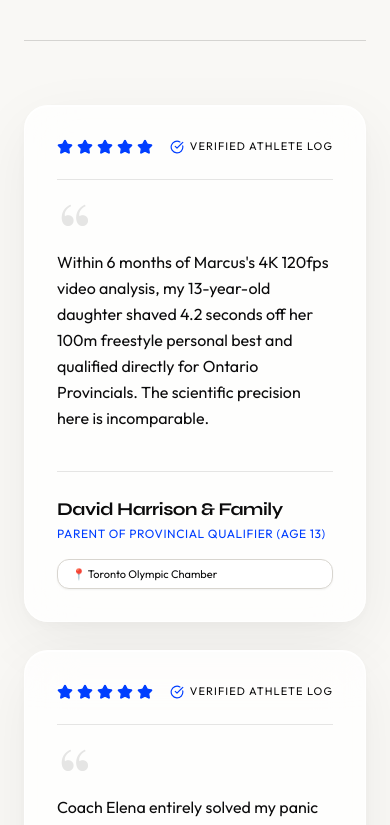
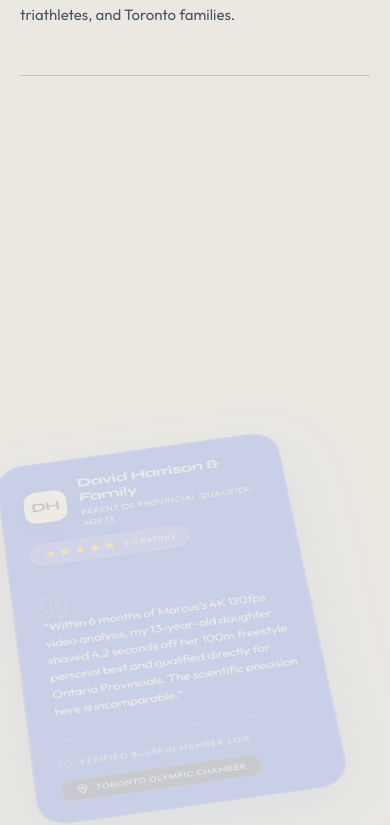
Before and after one commit to sohailarbi355813-cmyk/Bluefinswim, a Next.js app: page / in a window 390 px wide. Shown: the part 10479-11304 px from the top of the page. Built offline with nearby package versions, Linux system fonts and the light colour scheme; a web font is replaced by a local one.

Commit message:
feat: implement 3D tilted wheel review deck with custom alternating color themes and scroll-activated dealing physics

```diff
--- a/components/CoachesSection.tsx
+++ b/components/CoachesSection.tsx
@@ -1,10 +1,16 @@
 "use client";
 
-import React from "react";
+import React, { useRef } from "react";
+import gsap from "gsap";
+import { ScrollTrigger } from "gsap/ScrollTrigger";
+import { useGSAP } from "@gsap/react";
 import { motion } from "framer-motion";
 import StaggeredText from "@/components/kinetic/StaggeredText";
-import MagneticButton from "@/components/kinetic/MagneticButton";
-import { Star, ShieldCheck, Award, Sparkles, Trophy, CheckCircle } from "lucide-react";
+import { Star, ShieldCheck, Award, Sparkles, Trophy, CheckCircle, MapPin, Quote } from "lucide-react";
+
+if (typeof window !== "undefined") {
+  gsap.registerPlugin(ScrollTrigger);
+}
 
 const coaches = [
   {
@@ -39,36 +45,173 @@ const coaches = [
   },
 ];
 
-const testimonials = [
+const wheelReviews = [
   {
+    initials: "DH",
     quote: "Within 6 months of Marcus's 4K 120fps video analysis, my 13-year-old daughter shaved 4.2 seconds off her 100m freestyle personal best and qualified directly for Ontario Provincials. The scientific precision here is incomparable.",
     name: "David Harrison & Family",
-    sub: "Parent of Provincial Qualifier (Age 13)",
+    sub: "Parent of Provincial Qualifier · Age 13",
     loc: "Toronto Olympic Chamber",
-    span: "lg:col-span-7",
     stars: 5,
+    cardTheme: "bg-[#003EFF] text-white border-2 border-white/25 shadow-[0_25px_70px_rgba(0,62,255,0.38)]",
+    avatarTheme: "bg-white text-[#001026] shadow-[0_6px_20px_rgba(0,0,0,0.2)]",
+    starBadge: "bg-white/20 text-white border border-white/30 backdrop-blur-md",
+    subColor: "text-white/90",
+    dividerColor: "border-white/20",
+    locBadge: "bg-[#001026]/70 text-white border border-white/25",
+    tiltDesktop: -3.5,
+    tiltMobile: -2,
   },
   {
+    initials: "RT",
     quote: "Coach Elena entirely solved my panic attacks around deep water turns. I swam my last half-Ironman distance with pristine heart rate control and passed 48 swimmers on the back stretch.",
     name: "Dr. Rachel Thorne",
     sub: "Masters Athlete · Half-Ironman Competitor",
     loc: "Toronto Harbourfront Studio",
-    span: "lg:col-span-5",
     stars: 5,
+    cardTheme: "bg-white text-[#001026] border border-slate-200/80 shadow-[0_25px_80px_rgba(0,0,0,0.08)]",
+    avatarTheme: "bg-[#003EFF] text-white shadow-[0_6px_20px_rgba(0,62,255,0.35)]",
+    starBadge: "bg-[#F0F2F6] text-[#D97706] border border-slate-200",
+    subColor: "text-[#003EFF]",
+    dividerColor: "border-slate-200",
+    locBadge: "bg-slate-100 text-[#001026] border border-slate-200",
+    tiltDesktop: 3.5,
+    tiltMobile: 2,
   },
   {
+    initials: "MK",
     quote: "At 44 years old, I was genuinely terrified of deep water. The private diagnostic sessions were empowering, calm, and deeply rooted in physics rather than brute shouting. Today I easily swim 1,500m continuously.",
     name: "Michael K.",
-    sub: "Adult Learner · Age 44",
+    sub: "Adult Foundation Learner · Age 44",
     loc: "Downtown Toronto Studio",
-    span: "lg:col-span-12",
     stars: 5,
+    cardTheme: "bg-[#001026] text-white border border-cyan-400/35 shadow-[0_30px_90px_rgba(0,16,38,0.45)]",
+    avatarTheme: "bg-[#22bbee] text-[#001026] font-900 shadow-[0_6px_20px_rgba(34,187,238,0.4)]",
+    starBadge: "bg-white/10 text-[#22bbee] border border-cyan-400/30 backdrop-blur-md",
+    subColor: "text-[#22bbee]",
+    dividerColor: "border-white/15",
+    locBadge: "bg-white/10 text-white border border-white/15",
+    tiltDesktop: -3,
+    tiltMobile: -1.5,
+  },
+  {
+    initials: "CL",
+    quote: "The hydro-flume drag analysis spotted an elbow drop in my recovery stroke that three other clubs completely missed. Fixing that one movement gave me effortless sprint glide and zero shoulder fatigue.",
+    name: "Claire Lin",
+    sub: "University Varsity Sprinter",
+    loc: "High Velocity Flume Lab",
+    stars: 5,
+    cardTheme: "bg-[#F2F4F8] text-[#001026] border border-slate-300 shadow-[0_20px_70px_rgba(0,0,0,0.07)]",
+    avatarTheme: "bg-[#001026] text-white shadow-md",
+    starBadge: "bg-white text-[#003EFF] border border-slate-200 shadow-sm",
+    subColor: "text-[#003EFF]",
+    dividerColor: "border-slate-200/80",
+    locBadge: "bg-white text-[#001026] border border-slate-200",
+    tiltDesktop: 3,
+    tiltMobile: 2,
+  },
+  {
+    initials: "BM",
+    quote: "Enrolling our 6-year-old in the Youth Foundation track was the smartest decision we made this summer. Zero water anxiety after session two, and now he explains float mechanics to us at the beach.",
+    name: "Brandon & Maya S.",
+    sub: "Parents of Foundation Swimmer · Age 6",
+    loc: "Toronto Olympic Chamber",
+    stars: 5,
+    cardTheme: "bg-[#003EFF] text-white border-2 border-white/25 shadow-[0_25px_70px_rgba(0,62,255,0.38)]",
+    avatarTheme: "bg-white text-[#001026] shadow-[0_6px_20px_rgba(0,0,0,0.2)]",
+    starBadge: "bg-white/20 text-white border border-white/30 backdrop-blur-md",
+    subColor: "text-white/90",
+    dividerColor: "border-white/20",
+    locBadge: "bg-[#001026]/70 text-white border border-white/25",
+    tiltDesktop: -2.5,
+    tiltMobile: -1.5,
   },
 ];
 
 export default function CoachesSection() {
+  const sectionRef = useRef<HTMLDivElement>(null);
+  const wheelContainerRef = useRef<HTMLDivElement>(null);
+  const reviewCardRefs = useRef<(HTMLDivElement | null)[]>([]);
+
+  useGSAP(() => {
+    if (!wheelContainerRef.current) return;
+    const cards = reviewCardRefs.current.filter((c): c is HTMLDivElement => c !== null);
+    if (cards.length === 0) return;
+
+    const mm = gsap.matchMedia();
+
+    // Widescreen & Desktop Wheel Physics (>=1024px)
+    mm.add("(min-width: 1024px)", () => {
+      gsap.set(wheelContainerRef.current, { perspective: 1800 });
+
+      cards.forEach((card, i) => {
+        const targetTilt = wheelReviews[i]?.tiltDesktop || 0;
+        gsap.set(card, {
+          y: 130 + i * 25,
+          rotateX: 25,
+          rotateZ: i % 2 === 0 ? -12 : 12,
+          opacity: i === 0 ? 0.35 : 0,
+          scale: 0.88,
+          transformOrigin: "center center",
+        });
+
+        gsap.to(card, {
+          y: 0,
+          rotateX: 0,
+          rotateZ: targetTilt,
+          opacity: 1,
+          scale: 1,
+          duration: 1.8,
+          ease: "power3.out",
+          scrollTrigger: {
+            trigger: card,
+            start: "top 90%",
+            end: "top 45%",
+            scrub: 1.5,
+          },
+        });
+      });
+    });
+
+    // Mobile & Tablet Wheel Dealing Physics (<1024px)
+    mm.add("(max-width: 1023px)", () => {
+      gsap.set(wheelContainerRef.current, { perspective: 1400 });
+
+      cards.forEach((card, i) => {
+        const targetTilt = wheelReviews[i]?.tiltMobile || 0;
+        gsap.set(card, {
+          y: 80,
+          rotateX: 18,
+          rotateZ: i % 2 === 0 ? -8 : 8,
+          opacity: 0.15,
+          scale: 0.9,
+          transformOrigin: "center bottom",
+        });
+
+        gsap.to(card, {
+          y: 0,
+          rotateX: 0,
+          rotateZ: targetTilt,
+          opacity: 1,
+          scale: 1,
+          duration: 1.6,
+          ease: "power2.out",
+          scrollTrigger: {
+            trigger: card,
+            start: "top 92%",
+            end: "top 55%",
+            scrub: 1.4,
+          },
+        });
+      });
+    });
+
+    ScrollTrigger.refresh();
+    return () => mm.revert();
+  }, { scope: sectionRef });
+
   return (
-    <section id="coaches" className="relative py-28 lg:py-36 z-10 border-t border-[#0B0B0C]/10">
+    <section ref={sectionRef} id="coaches" className="relative py-28 lg:py-36 z-10 border-t border-[#0B0B0C]/10 overflow-hidden bg-[#EBE8E2]">
 
       {/* ── FACULTY MASTER SECTION ───────────────────────────── */}
       <div className="max-w-[1450px] mx-auto px-6 sm:px-10 lg:px-16 mb-32">
@@ -151,21 +294,21 @@ export default function CoachesSection() {
 
       </div>
 
-      {/* ── CHAMPIONSHIP STORIES BENTO SECTION ─────────────────── */}
-      <div id="testimonials" className="max-w-[1450px] mx-auto px-6 sm:px-10 lg:px-16">
+      {/* ── 3D ROTATING REVIEWS WHEEL DECK SECTION ─────────────── */}
+      <div id="testimonials" className="max-w-[1450px] mx-auto px-5 sm:px-10 lg:px-16 pt-8">
 
-        <div className="flex flex-col lg:flex-row lg:items-end justify-between gap-10 mb-16 pb-12 border-b border-[#0B0B0C]/15">
+        <div className="flex flex-col lg:flex-row lg:items-end justify-between gap-10 mb-16 sm:mb-20 pb-12 border-b border-[#0B0B0C]/15">
           <div className="space-y-4">
-            <div className="inline-flex items-center gap-2 px-3.5 py-1 rounded-md bg-[#003EFF]/10 border border-[#003EFF]/25 text-[#003EFF] text-[11px] font-body font-800 tracking-[0.25em] uppercase">
-              <Sparkles className="w-3.5 h-3.5" />
+            <div className="inline-flex items-center gap-2 px-4 py-1.5 rounded-full bg-[#003EFF] text-white text-[11px] sm:text-[12px] font-body font-800 tracking-[0.22em] uppercase shadow-[0_6px_20px_rgba(0,62,255,0.35)]">
+              <Sparkles className="w-3.5 h-3.5 animate-pulse" />
               <span>Verified Podium Logs</span>
             </div>
 
             <StaggeredText
-              text="PROVINCIAL WINNERS &"
+              text="REAL REVIEWS &"
               as="h2"
               stagger={0.035}
-              className="font-display-syne font-900 text-[#0B0B0C] leading-none tracking-[-0.04em]"
+              className="font-display-syne font-900 text-[#001026] leading-none tracking-[-0.04em]"
               style={{ fontSize: "clamp(2.8rem, 6.5vw, 5.8rem)" }}
             />
 
@@ -174,61 +317,76 @@ export default function CoachesSection() {
             </div>
           </div>
 
-          <p className="font-body font-500 text-[#3A3A3C] text-[16px] max-w-sm leading-relaxed">
-            Read authentic evaluation logs from parents of provincial podium champions, competitive triathletes, and adult learners across Greater Toronto.
-          </p>
+          <div className="max-w-md space-y-3">
+            <div className="flex items-center gap-2 text-[#001026] font-body text-[13px] font-800 uppercase tracking-wider">
+              <CheckCircle className="w-4 h-4 text-[#003EFF]" />
+              <span>100% Authentic Athlete Evaluations</span>
+            </div>
+            <p className="font-body font-500 text-[#4B5563] text-[15px] sm:text-[16px] leading-relaxed">
+              Scroll through our rotating feed of athlete reviews from provincial podium qualifiers, Ironman triathletes, and Toronto families.
+            </p>
+          </div>
         </div>
 
-        {/* Testimonials Asymmetrical Bento Grid */}
-        <div className="grid grid-cols-1 lg:grid-cols-12 gap-7 items-stretch">
-          {testimonials.map((t, idx) => (
-            <motion.div
+        {/* Interactive Tilted Wheel Review Feed */}
+        <div
+          ref={wheelContainerRef}
+          className="max-w-4xl mx-auto space-y-6 sm:space-y-8 lg:space-y-10 py-6"
+        >
+          {wheelReviews.map((rev, idx) => (
+            <div
               key={idx}
-              initial={{ opacity: 0, y: 40 }}
-              whileInView={{ opacity: 1, y: 0 }}
-              viewport={{ once: true, margin: "-10%" }}
-              transition={{ duration: 0.65, delay: idx * 0.12, type: "spring", stiffness: 130, damping: 18 }}
-              whileHover={{ y: -6 }}
+              ref={(el) => { reviewCardRefs.current[idx] = el; }}
               data-cursor-text="LOG ENTRY"
-              className={`${t.span} glass-light-card p-8 sm:p-12 rounded-3xl flex flex-col justify-between relative overflow-hidden bento-card group hover:border-[#003EFF] transition-all duration-300`}
+              className={`${rev.cardTheme} p-7 sm:p-10 lg:p-11 rounded-[2.2rem] sm:rounded-[2.8rem] transition-all duration-500 relative overflow-hidden group hover:scale-[1.02] hover:z-20`}
             >
-              <div>
-                <div className="flex items-center justify-between mb-6 pb-6 border-b border-[#0B0B0C]/10">
+              {/* Top Bar: Athlete Avatar & Star Rating Pill */}
+              <div className="flex flex-wrap items-center justify-between gap-4 mb-6 sm:mb-8 pb-6 border-b border-current/15">
+                <div className="flex items-center gap-4">
+                  <div className={`w-13 h-13 sm:w-16 sm:h-16 rounded-2xl flex items-center justify-center font-display-syne font-900 text-xl sm:text-2xl tracking-tight shrink-0 select-none ${rev.avatarTheme}`}>
+                    {rev.initials}
+                  </div>
+                  <div>
+                    <h3 className="font-display-syne font-800 text-[20px] sm:text-[23px] tracking-tight leading-tight">
+                      {rev.name}
+                    </h3>
+                    <div className={`font-body text-[12px] sm:text-[13px] font-700 mt-1 uppercase tracking-wide flex items-center gap-1.5 ${rev.subColor}`}>
+                      <span>{rev.sub}</span>
+                    </div>
+                  </div>
+                </div>
+
+                <div className={`px-4 py-2 sm:py-2.5 rounded-full font-body font-800 text-[11px] sm:text-[12px] uppercase tracking-wider flex items-center gap-1.5 shadow-sm ${rev.starBadge}`}>
                   <div className="flex gap-1">
-                    {[...Array(t.stars)].map((_, sIndex) => (
-                      <Star key={sIndex} className="w-4 h-4 text-[#003EFF] fill-[#003EFF]" />
+                    {[...Array(rev.stars)].map((_, sIndex) => (
+                      <Star key={sIndex} className="w-3.5 h-3.5 sm:w-4 sm:h-4 fill-current text-amber-400 stroke-0" />
                     ))}
                   </div>
-                  <span className="font-body text-[11px] font-800 text-[#0B0B0C] uppercase tracking-widest flex items-center gap-1.5">
-                    <CheckCircle className="w-3.5 h-3.5 text-[#003EFF]" />
-                    Verified Athlete Log
-                  </span>
+                  <span className="ml-1 opacity-90 select-none">5.0 Rating</span>
                 </div>
+              </div>
 
-                <div className="font-editorial text-[#0B0B0C]/10 text-[85px] leading-none -mt-4 mb-2 select-none font-900">
-                  &ldquo;
-                </div>
-
-                <p className="font-body text-[16px] sm:text-[18px] text-[#0B0B0C] font-600 leading-relaxed mb-10 -mt-8">
-                  {t.quote}
+              {/* Main Testimonial Quote */}
+              <div className="relative mb-8 sm:mb-10">
+                <Quote className="w-10 h-10 sm:w-14 sm:h-14 opacity-15 mb-3 select-none" />
+                <p className="font-body text-[16px] sm:text-[19px] font-600 leading-relaxed sm:leading-relaxed tracking-tight -mt-4 sm:-mt-6 pl-1 sm:pl-2">
+                  &ldquo;{rev.quote}&rdquo;
                 </p>
               </div>
 
-              <div className="pt-6 border-t border-[#0B0B0C]/10 flex flex-col sm:flex-row sm:items-center justify-between gap-4">
-                <div>
-                  <div className="font-display-syne font-800 text-[#0B0B0C] text-[18px] sm:text-[20px] tracking-tight">
-                    {t.name}
-                  </div>
-                  <div className="font-body text-[12px] font-800 text-[#003EFF] mt-0.5 uppercase tracking-wider">
-                    {t.sub}
-                  </div>
+              {/* Footer Bar: Verification & Location Tag */}
+              <div className={`pt-6 border-t flex flex-wrap items-center justify-between gap-4 ${rev.dividerColor}`}>
+                <div className="flex items-center gap-2 font-body text-[11px] sm:text-[12px] font-800 uppercase tracking-widest opacity-85">
+                  <CheckCircle className="w-4 h-4 text-[#22bbee]" />
+                  <span>Verified Bluefin Member Log</span>
                 </div>
 
-                <span className="px-3.5 py-1.5 rounded-xl bg-white border border-[#D8D5CF] text-[#0B0B0C] text-[11px] font-body font-700 shadow-xs">
-                  📍 {t.loc}
-                </span>
+                <div className={`px-4 py-1.5 rounded-xl text-[11px] sm:text-[12px] font-body font-800 uppercase tracking-wider flex items-center gap-2 shadow-xs ${rev.locBadge}`}>
+                  <MapPin className="w-3.5 h-3.5 shrink-0" />
+                  <span className="truncate">{rev.loc}</span>
+                </div>
               </div>
-            </motion.div>
+            </div>
           ))}
         </div>
 
```
